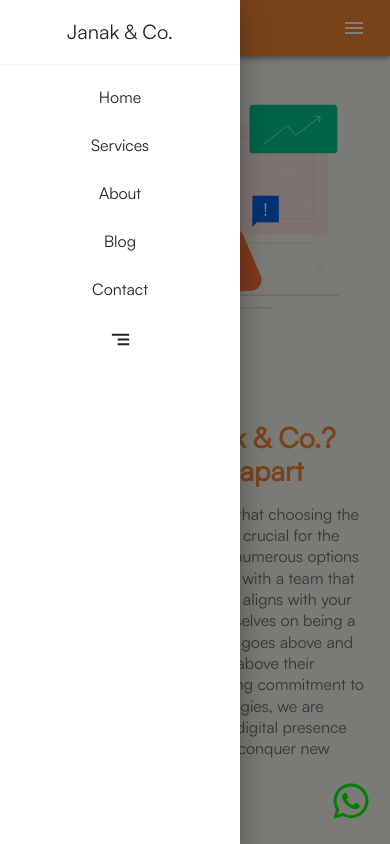
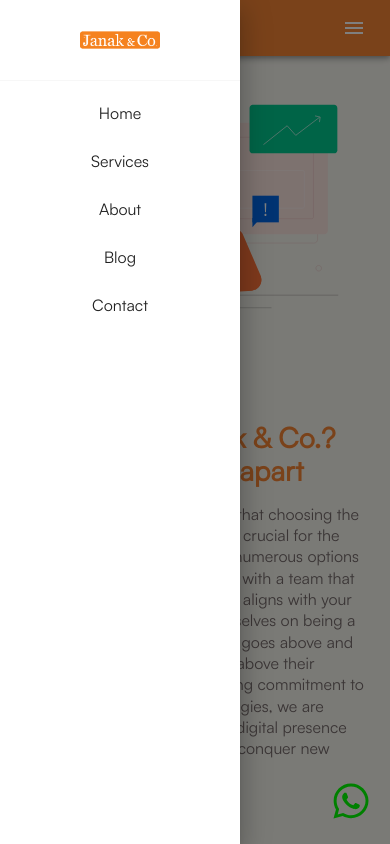
Before and after one commit to SACHINQEEP/janak_co, a React (Create React App) app: page /why-us in a window 390 px wide. Both pictures are taken after a click on the button 354 px from the left and 28 px from the top of the page. Shown: the top 844 px of the page. Built offline with nearby package versions, Linux system fonts and the light colour scheme.

Commit message:
NavBar UI changes

```diff
--- a/src/features/shared/components/navbar.tsx
+++ b/src/features/shared/components/navbar.tsx
@@ -17,6 +17,7 @@ import * as React from 'react';
 import { useLocation, useNavigate } from 'react-router';
 
 import { MdOutlineSegment } from 'react-icons/md'
+import Logo from '../../../assets/logo.png'
 
 
 interface Props {
@@ -81,14 +82,21 @@ const NavBar = (props: Props) => {
 
     const drawer = (
         <Box onClick={handleDrawerToggle} sx={{ textAlign: 'center' }}>
-            <Typography variant="h6" sx={{ my: 2 }}>
+            {/* <Typography variant="h6" sx={{ my: 2 }}>
                 Janak & Co.
-            </Typography>
+            </Typography> */}
+            <img src={Logo} alt='LOGO' style={{ width: '80px', height: 80 }} />
             <Divider />
             <List>
-                {navItems.map((item, i) => (
+                {navItems.slice(0, -1).map((item, i) => (
                     <ListItem key={i + 1} disablePadding>
-                        <ListItemButton selected={firstSegment === item.router} onClick={() => handlesubmit(item.router)} sx={{ textAlign: 'center' }}>
+                        <ListItemButton selected={firstSegment === item.router} onClick={() => handlesubmit(item.router)} sx={{
+                            textAlign: 'center',
+                            '&.Mui-selected': {
+                                backgroundColor: '#f58634', // Set the background color for the selected item
+                                color: '#fff', // Set the text color for the selected item
+                            },
+                        }}>
                             <ListItemText primary={item.name} />
                         </ListItemButton>
                     </ListItem>
```
